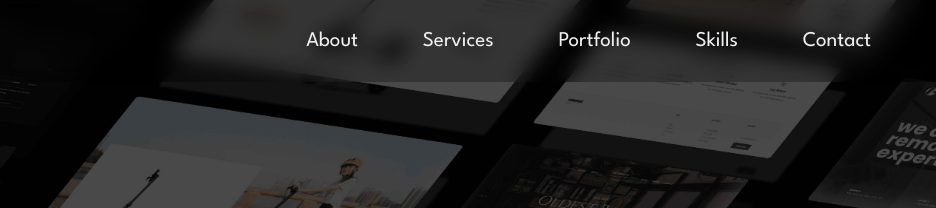
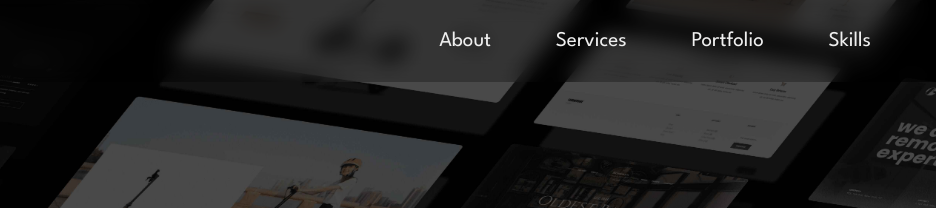
Before and after one commit to ankitmakkar/reetesh-portfolio, a plain HTML site: page index.html in a window 1280 px wide. Shown: the top 208 px of the page, 344-1280 px from the left. Drawn offline with Linux system fonts and the light colour scheme; files whose address does not match are found by name.

Commit message:
commit final2

```diff
--- a/index.html
+++ b/index.html
@@ -28,7 +28,6 @@
                         <li><a href=#service class=nav-link id=nav-link2>Services</a>
                         <li><a href=#portfolio class=nav-link id=nav-link3>Portfolio</a>
                         <li><a href=#skill class=nav-link id=nav-link4>Skills</a>
-                        <li><a href=#contact class=nav-link id=nav-link5>Contact</a>
                     </ul>
                 </nav>
                 <div class=mobile-navbar-btn id=label><img src=image/open.png alt style="filter:invert(100%)" class=mobile-nav-icon name=open> <img
```
